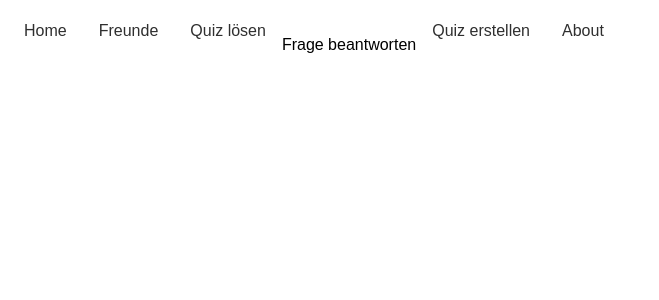
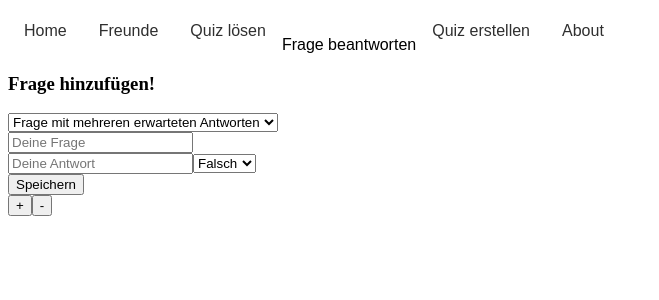
Before and after one commit to Gerallal/QuizLounge-frontend, an Angular app: page /add-question in a window 1280 px wide. Before the commit this address led to /. Shown: the top 300 px of the page, without its empty margins (0-659 px from the left). Built offline with nearby package versions, Linux system fonts and the light colour scheme.

Commit message:
added a small reactive form for adding questions

```diff
--- a/src/app/app.routes.ts
+++ b/src/app/app.routes.ts
@@ -6,6 +6,7 @@ import {Home} from './component/home/home';
 import { SolveQuiz } from './solve-quiz/solve-quiz';
 import { SolveQuizList } from './solve-quiz-list/solve-quiz-list';
 import { CreateQuiz } from './component/create-quiz/create-quiz';
+import {AddQuestion} from './component/add-question/add-question';
 
 export const routes: Routes = [
   {
@@ -43,6 +44,11 @@ export const routes: Routes = [
   {
     path: 'create',
     component: CreateQuiz
+  },
+
+  {
+    path: 'add-question',
+    component: AddQuestion
   }
 
 ];
--- a/src/app/app.ts
+++ b/src/app/app.ts
@@ -7,10 +7,12 @@ import { Friends } from "./component/friends/friends";
 import { SolveQuiz } from './solve-quiz/solve-quiz';
 import { SolveQuizList } from './solve-quiz-list/solve-quiz-list';
 import { CreateQuiz } from './component/create-quiz/create-quiz';
+import {AddQuestion} from './component/add-question/add-question';
 
 @Component({
   selector: 'app-root',
-  imports: [RouterOutlet, RouterLink, Home, Login, Register, Friends, SolveQuiz, SolveQuizList, CreateQuiz],
+  imports: [RouterOutlet, RouterLink, Home, Login, Register, Friends, SolveQuiz, SolveQuizList, CreateQuiz,
+  AddQuestion],
   templateUrl: './app.html',
   styleUrl: './app.css'
 })
--- /dev/null
+++ b/src/app/component/add-question/add-question.css
@@ -0,0 +1,5 @@
+:host {
+  display: flex;
+  flex-direction: column;
+  align-items: flex-start;
+}
--- /dev/null
+++ b/src/app/component/add-question/add-question.html
@@ -0,0 +1,37 @@
+<h3>Frage hinzufügen!</h3>
+<div class="add-answers-form" [formGroup]="form">
+  <div class="questionType">
+    <select formControlName="questionType" (change)="onChange()">
+      <option value="SingleAnswerQuestion">Frage mit einer erwarteten Antwort</option>
+      <option value="MultipleAnswerQuestion">Frage mit mehreren erwarteten Antworten</option>
+      <option value="UserInputQuestion">Frage mit Nutzereingabe</option>
+    </select>
+  </div>
+  <div class="questionText">
+    <input type="text"
+           formControlName="questionText"
+           placeholder="Deine Frage">
+  </div>
+  <div formArrayName="answers">
+    <div *ngFor="let answer of answers.controls; let i = index">
+      <div class="answers" [formGroupName]="i">
+        <input type="text"
+               formControlName="answerText"
+               placeholder="Deine Antwort">
+        @if (questionType != "UserInputQuestion"){
+          <select formControlName="correct">
+            <option [value]=true>Richtig</option>
+            <option [value]=false>Falsch</option>
+          </select>
+        }
+      </div>
+    </div>
+
+    <button type="submit" (click)="onSubmit()">Speichern</button>
+  </div>
+  @if (questionType != "UserInputQuestion"){
+    <button type="button" (click)="addAnswer()">+</button>
+    <button type="button" (click)="deleteAnswer()">-</button>
+  }
+
+</div>
--- /dev/null
+++ b/src/app/component/add-question/add-question.ts
@@ -0,0 +1,79 @@
+import {booleanAttribute, Component} from '@angular/core';
+import {AbstractControl, FormArray, FormBuilder, FormGroup, ReactiveFormsModule, Validators} from '@angular/forms';
+import {NgForOf} from '@angular/common';
+
+
+
+
+@Component({
+  selector: 'app-add-question',
+  imports: [
+    ReactiveFormsModule,
+    NgForOf
+  ],
+  templateUrl: './add-question.html',
+  styleUrl: './add-question.css',
+})
+export class AddQuestion {
+
+  public form : any;
+
+  constructor(private fb: FormBuilder) {
+
+    this.form = this.fb.group({
+      questionType: ['MultipleAnswerQuestion', Validators.required],
+      questionText: ['', Validators.required],
+      answers: this.fb.array([]),
+    })
+    this.addAnswer()
+  }
+
+  get answers(){
+    return this.form.controls['answers'] as FormArray;
+  }
+
+
+  addAnswer(){
+    const lessonForm = this.fb.group({
+      answerText: ['', Validators.required],
+      correct: [false, Validators.required]
+    });
+
+
+    this.answers.push(lessonForm);
+    lessonForm.markAsTouched();
+
+  }
+
+  deleteAnswer(){
+    if(this.answers.length > 1){
+      this.answers.removeAt(this.answers.length - 1);
+    }
+
+  }
+
+  onChange(){
+    if(this.questionType == "UserInputQuestion"){
+      while(this.answers.length > 1){
+        this.answers.removeAt(this.answers.length - 1);
+      }
+    }
+  }
+
+  get questionType(){
+    return this.form.controls['questionType'].value;
+  }
+
+  onSubmit(){
+    let aws = this.answers.value;
+
+    aws.map((answer: { correct: unknown; }) => {
+      answer.correct = booleanAttribute(answer.correct);
+    })
+    console.log(this.answers.value);
+
+    console.log(this.form.value);
+  }
+
+
+}
```
Also changed, not shown: 1 other file (tests, documents, lock files or other folders).
